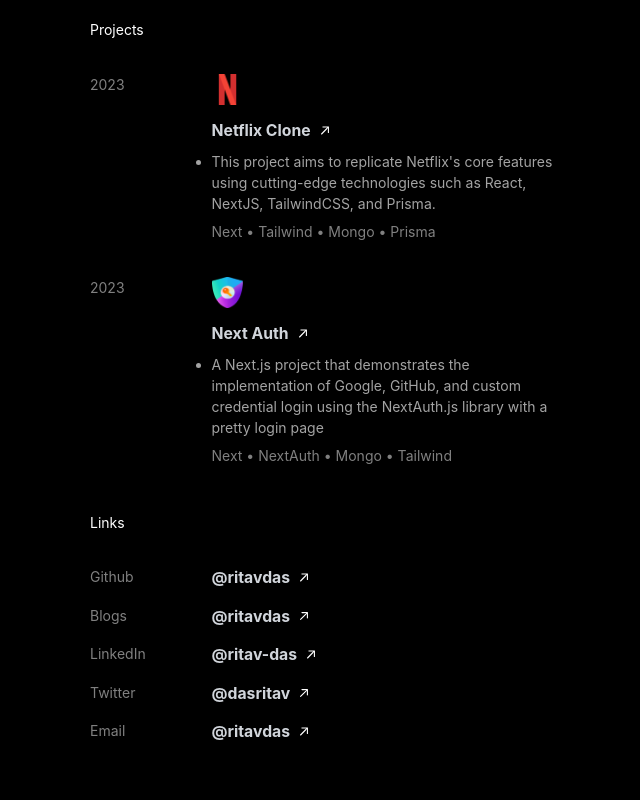
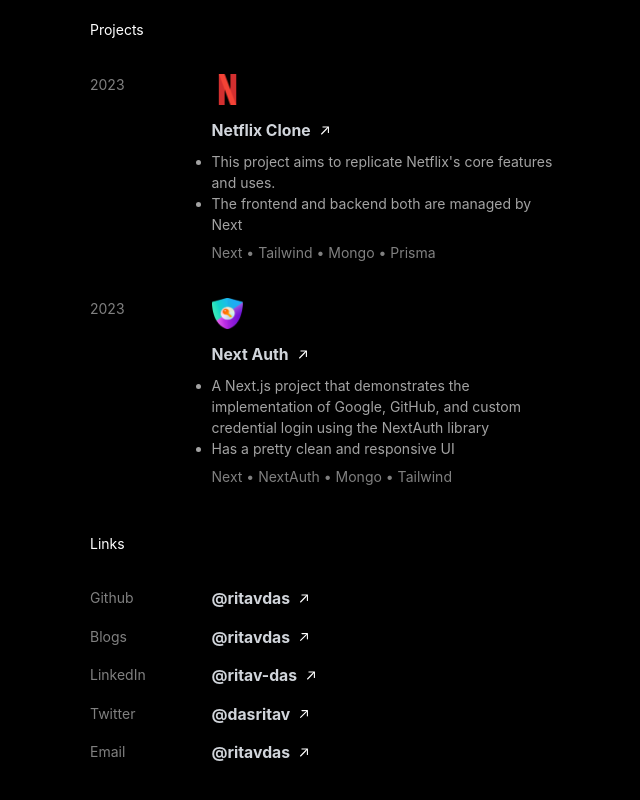
Before and after one commit to Ritavdas/Personal_Portflio, a Next.js app: page / in a window 1280 px wide. Shown: the part 1322-2122 px from the top of the page, without its empty margins (314-954 px from the left). Built offline with nearby package versions, Linux system fonts and the light colour scheme.

Commit message:
Removed repitition from project description

```diff
--- a/pages/index.js
+++ b/pages/index.js
@@ -57,7 +57,8 @@
 			title: "Netflix Clone",
 			href: "https://github.com/Ritavdas/Netflix_Clone",
 			desc: [
-				"This project aims to replicate Netflix's core features using cutting-edge technologies such as React, NextJS, TailwindCSS, and Prisma.",
+				"This project aims to replicate Netflix's core features and uses.",
+				"The frontend and backend both are managed by Next",
 			],
 			stack: "Next • Tailwind • Mongo • Prisma",
 		},
@@ -67,7 +68,8 @@
 			title: "Next Auth",
 			href: "https://github.com/Ritavdas/NextJS-Auth",
 			desc: [
-				"A Next.js project that demonstrates the implementation of Google, GitHub, and custom credential login using the NextAuth.js library with a pretty login page",
+				"A Next.js project that demonstrates the implementation of Google, GitHub, and custom credential login using the NextAuth library",
+				"Has a pretty clean and responsive UI",
 			],
 			stack: "Next • NextAuth • Mongo • Tailwind",
 		},
```
Also changed, not shown: 1 other file (tests, documents, lock files or other folders).
